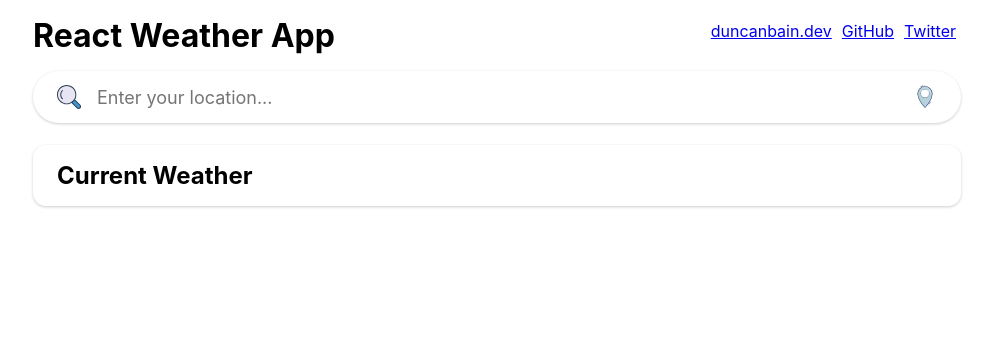
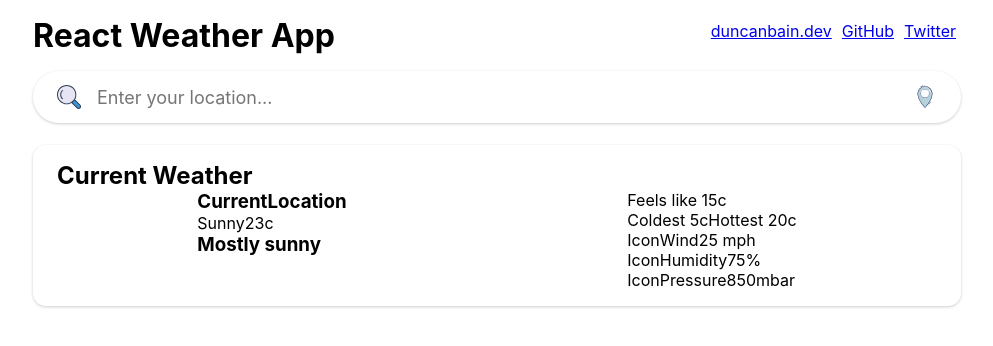
Before and after one commit to duncanjbain/weather-forecast-app, a React (Create React App) app: page / in a window 1280 px wide. Shown: the top 346 px of the page, without its empty margins (143-1136 px from the left). Built offline with nearby package versions, Linux system fonts and the light colour scheme.

Commit message:
Add CurrentWeather component

```diff
--- a/src/Components/CurrentWeather.jsx
+++ b/src/Components/CurrentWeather.jsx
@@ -2,28 +2,88 @@ import React from "react";
 import styled from "styled-components";
 
 const CurrentWeatherContainer = styled.section`
-display: flex;
-flex-direction: column;
-padding: 1rem 1.5rem;
-box-shadow: 0px 1px 3px rgba(0, 0, 0, 0.2);
-border-radius: 13px;
+  display: flex;
+  flex-direction: column;
+  padding: 1rem 1.5rem;
+  box-shadow: 0px 1px 3px rgba(0, 0, 0, 0.2);
+  border-radius: 13px;
 `;
 
-const CurrentWeatherHeader = styled.header`
+const CurrentWeatherHeader = styled.header``;
+
+const WeatherInfoContainer = styled.div`
+  display: flex;
+  justify-content: space-around;
 `;
 
-const CurrentWeatherHeading = styled.h2`
+const BasicWeatherContainer = styled.div`
+  display: flex;
+  flex-direction: column;
+`;
+
+const WeatherIconTemperature = styled.div`
+  display: flex;
+`;
+
+const CurrentWeatherHeading = styled.h2``;
+
+const DetailedWeatherContainer = styled.div`
+  display: flex;
+  flex-direction: column;
+`;
+
+const HighLowTempInfo = styled.div`
+  display: flex;
+`;
+
+const WindInfo = styled.div`
+  display: flex;
+`;
+
+const HumdidityInfo = styled.div`
+  display: flex;
+`;
+
+const PressureInfo = styled.div`
+  display: flex;
 `;
 
 const CurrentWeather = () => {
-  return(
+  return (
     <CurrentWeatherContainer>
       <CurrentWeatherHeader>
-        <CurrentWeatherHeading>
-          Current Weather
-        </CurrentWeatherHeading>
-
+        <CurrentWeatherHeading>Current Weather</CurrentWeatherHeading>
       </CurrentWeatherHeader>
+      <WeatherInfoContainer>
+        <BasicWeatherContainer>
+          <h3>CurrentLocation</h3>
+          <WeatherIconTemperature>
+            <p>Sunny</p>
+            <p>23c</p>
+          </WeatherIconTemperature>
+          <h3>Mostly sunny</h3>
+        </BasicWeatherContainer>
+        <DetailedWeatherContainer>
+          <p>Feels like 15c</p>
+          <HighLowTempInfo>
+            <p>Coldest 5c</p>
+            <p>Hottest 20c</p>
+          </HighLowTempInfo>
+          <WindInfo>
+            <p>Icon</p> <p>Wind</p> <p>25 mph</p>
+          </WindInfo>
+          <HumdidityInfo>
+            <p>Icon</p>
+            <p>Humidity</p>
+            <p>75%</p>
+          </HumdidityInfo>
+          <PressureInfo>
+            <p>Icon</p>
+            <p>Pressure</p>
+            <p>850mbar</p>
+          </PressureInfo>
+        </DetailedWeatherContainer>
+      </WeatherInfoContainer>
     </CurrentWeatherContainer>
   );
 };
```
